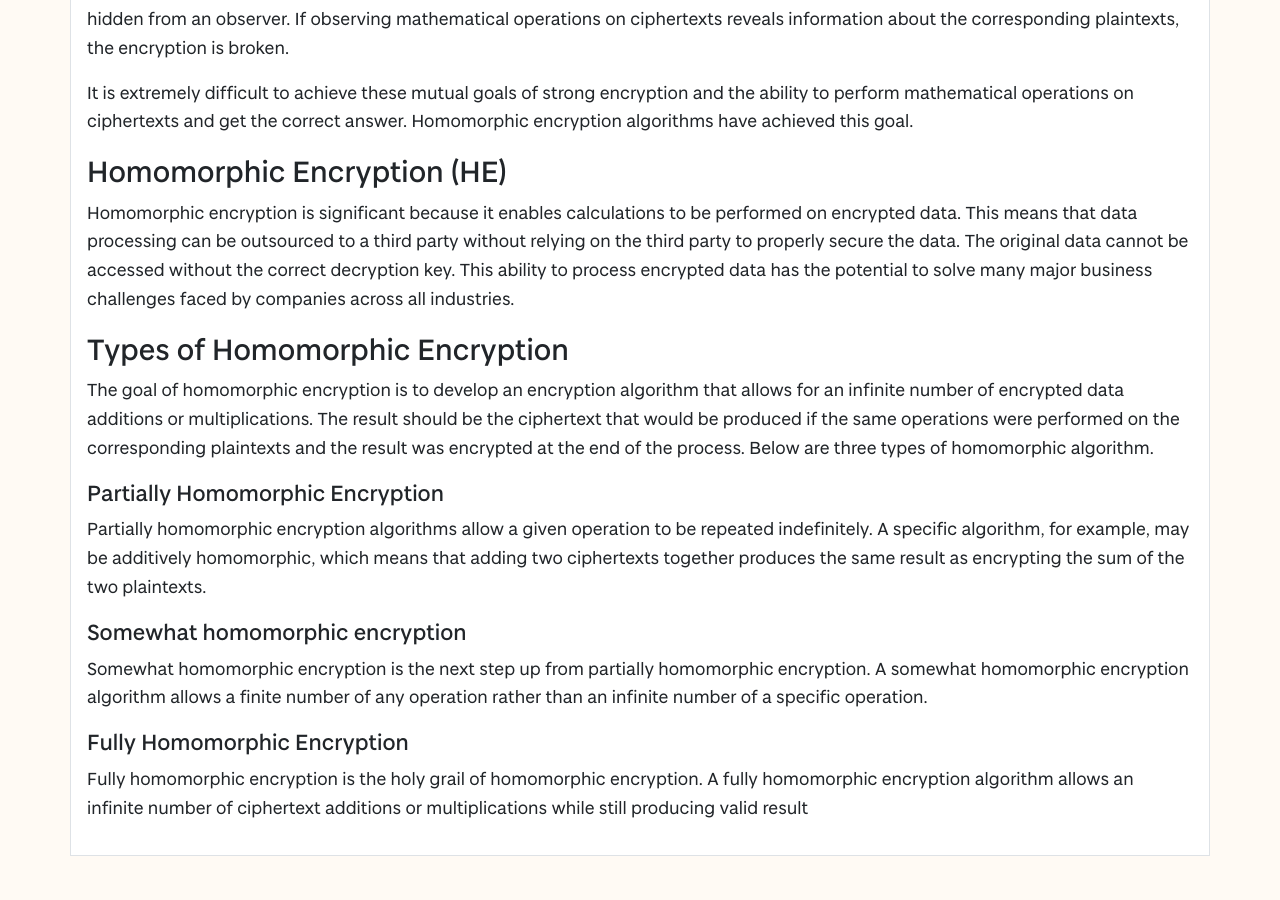
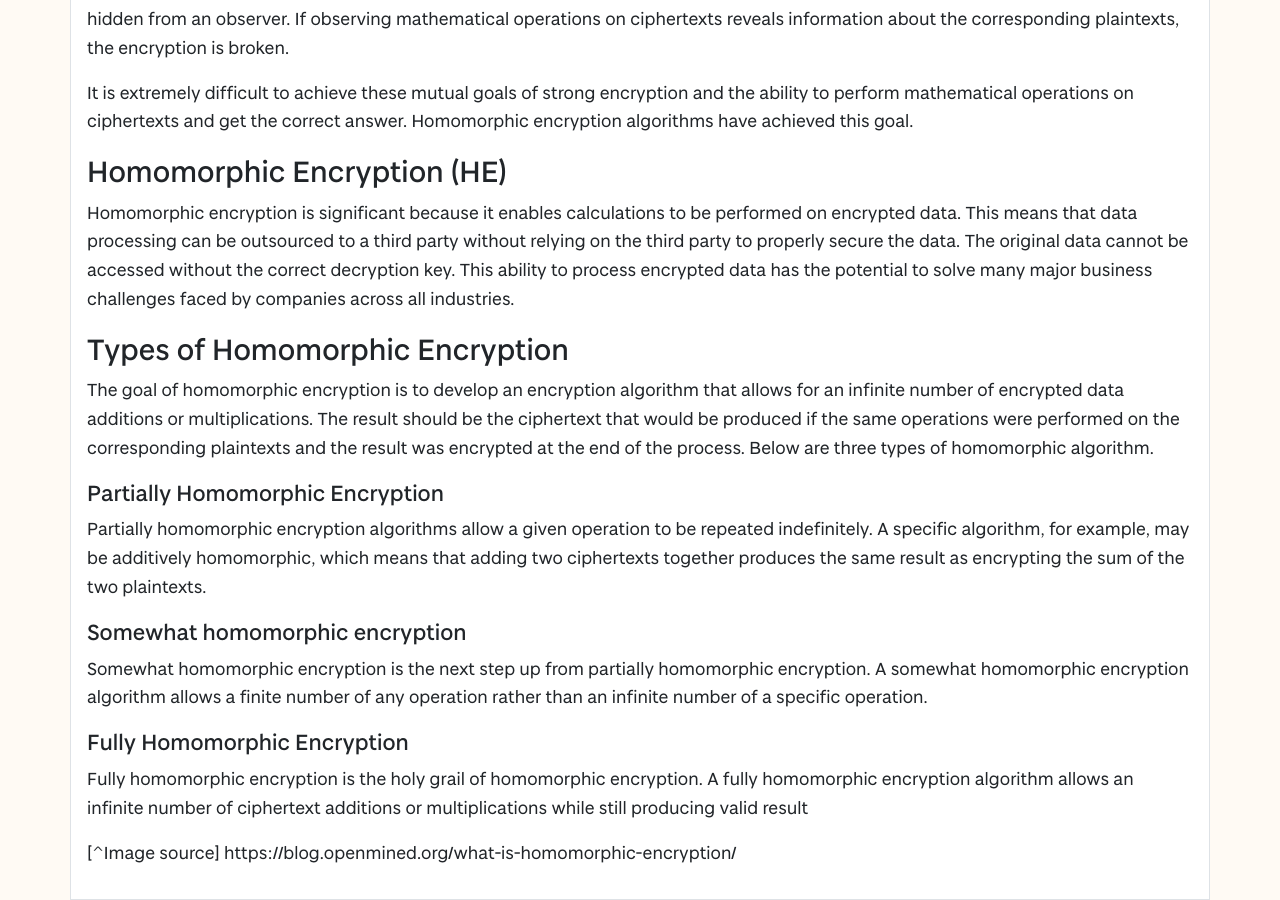
Before and after one commit to vivienprk/degree-show-2022, a Jekyll site: the page built from projects/MohammedTokaria.md, in a window 1280 px wide and 900 px high, scrolled down 1433 px. Built offline with Jekyll 4.4.1, drawn with Linux system fonts in a browser that asks for light colours; before the commit the page ends 2289 px from its top, so only the background shows below that; part of the change alters nothing that is shown.

Commit message:
Update MohammedTokaria.md

```diff
--- a/projects/MohammedTokaria.md
+++ b/projects/MohammedTokaria.md
@@ -1,9 +1,10 @@
 ---
+
 layout: project
 studentName: "Mohammed Tokaria"
 supervisorName: "Dr Brian Pluss"
 projectTitle: "Securing Students Data using Homomorphic Encryption"
-projectImage: "sampleImage.jpg"
+projectImage: "MLaaS.png"
 
 ---
 
@@ -43,3 +44,6 @@ Somewhat homomorphic encryption is the next step up from partially homomorphic e
 
 #### Fully Homomorphic Encryption
 Fully homomorphic encryption is the holy grail of homomorphic encryption. A fully homomorphic encryption algorithm allows an infinite number of ciphertext additions or multiplications while still producing valid result
+
+
+[^Image source] https://blog.openmined.org/what-is-homomorphic-encryption/
```
